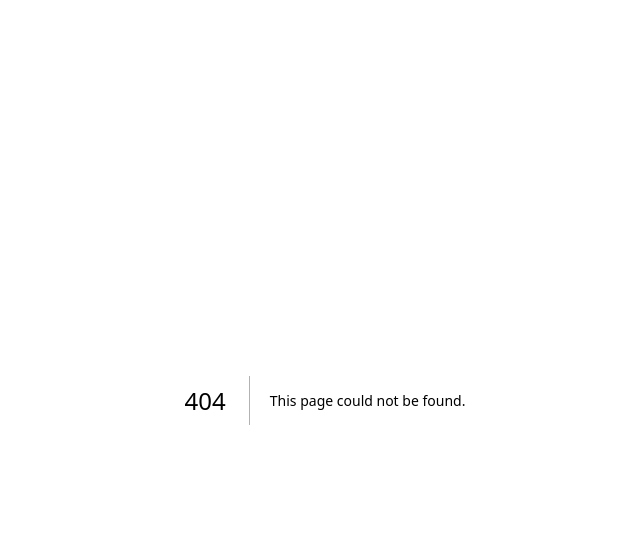
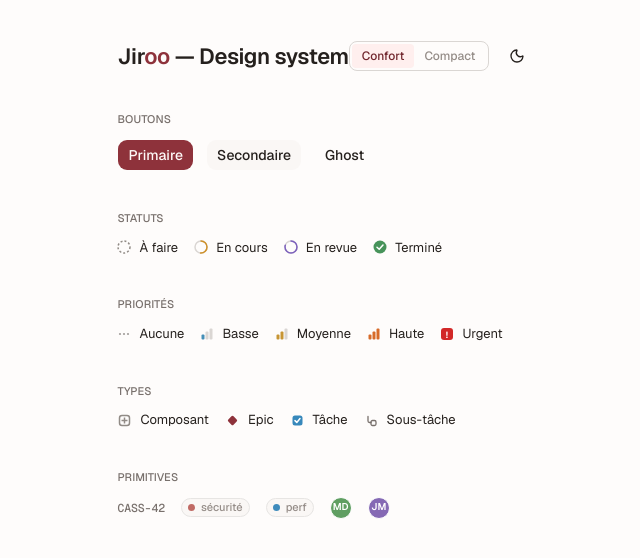
Before and after one commit to DVLPR-Consulting/jiroo, a Next.js app: page /design in a window 1280 px wide. Before the commit this address had no page. Shown: the top 558 px of the page, without its empty margins (315-955 px from the left). Built offline with nearby package versions, Linux system fonts and the light colour scheme.

Commit message:
feat: design system showcase page and home redirect

```diff
--- /dev/null
+++ b/app/design/page.tsx
@@ -0,0 +1,79 @@
+import { ThemeToggle } from "@/components/theme/theme-toggle";
+import { DensityToggle } from "@/components/theme/density-toggle";
+import { StatusDot } from "@/components/icons/status-dot";
+import { PrioIcon } from "@/components/icons/prio-icon";
+import { TypeIcon } from "@/components/icons/type-icon";
+import { ItemKey } from "@/components/jiroo/item-key";
+import { LabelPill } from "@/components/jiroo/label-pill";
+import { InitialsAvatar } from "@/components/jiroo/avatar";
+import { Button } from "@/components/ui/button";
+import { STATUS_IDS, STATUS_LABELS, PRIORITIES, PRIORITY_LABELS, ITEM_TYPES, ITEM_TYPE_LABELS } from "@/lib/design/constants";
+
+export default function DesignPage() {
+  return (
+    <main className="mx-auto max-w-3xl space-y-10 p-10">
+      <header className="flex items-center justify-between">
+        <h1 className="t-h1">
+          Jir<span className="text-[var(--primary)]">oo</span> — Design system
+        </h1>
+        <div className="flex items-center gap-3">
+          <DensityToggle />
+          <ThemeToggle />
+        </div>
+      </header>
+
+      <section className="space-y-3">
+        <h2 className="t-meta">Boutons</h2>
+        <div className="flex flex-wrap items-center gap-3">
+          <Button>Primaire</Button>
+          <Button variant="secondary">Secondaire</Button>
+          <Button variant="ghost">Ghost</Button>
+        </div>
+      </section>
+
+      <section className="space-y-3">
+        <h2 className="t-meta">Statuts</h2>
+        <div className="flex flex-wrap items-center gap-4">
+          {STATUS_IDS.map((s) => (
+            <span key={s} className="flex items-center gap-2 t-sm">
+              <StatusDot status={s} /> {STATUS_LABELS[s]}
+            </span>
+          ))}
+        </div>
+      </section>
+
+      <section className="space-y-3">
+        <h2 className="t-meta">Priorités</h2>
+        <div className="flex flex-wrap items-center gap-4">
+          {PRIORITIES.map((p) => (
+            <span key={p} className="flex items-center gap-2 t-sm">
+              <PrioIcon priority={p} /> {PRIORITY_LABELS[p]}
+            </span>
+          ))}
+        </div>
+      </section>
+
+      <section className="space-y-3">
+        <h2 className="t-meta">Types</h2>
+        <div className="flex flex-wrap items-center gap-4">
+          {ITEM_TYPES.map((t) => (
+            <span key={t} className="flex items-center gap-2 t-sm">
+              <TypeIcon type={t} /> {ITEM_TYPE_LABELS[t]}
+            </span>
+          ))}
+        </div>
+      </section>
+
+      <section className="space-y-3">
+        <h2 className="t-meta">Primitives</h2>
+        <div className="flex flex-wrap items-center gap-4">
+          <ItemKey value="CASS-42" />
+          <LabelPill name="sécurité" hue={1} />
+          <LabelPill name="perf" hue={3} />
+          <InitialsAvatar name="Marie Dupont" hue={2} />
+          <InitialsAvatar name="Jean Martin" hue={5} />
+        </div>
+      </section>
+    </main>
+  );
+}
--- a/app/page.tsx
+++ b/app/page.tsx
@@ -1,65 +1,5 @@
-import Image from "next/image";
+import { redirect } from "next/navigation";
 
 export default function Home() {
-  return (
-    <div className="flex flex-col flex-1 items-center justify-center bg-zinc-50 font-sans dark:bg-black">
-      <main className="flex flex-1 w-full max-w-3xl flex-col items-center justify-between py-32 px-16 bg-white dark:bg-black sm:items-start">
-        <Image
-          className="dark:invert"
-          src="/next.svg"
-          alt="Next.js logo"
-          width={100}
-          height={20}
-          priority
-        />
-        <div className="flex flex-col items-center gap-6 text-center sm:items-start sm:text-left">
-          <h1 className="max-w-xs text-3xl font-semibold leading-10 tracking-tight text-black dark:text-zinc-50">
-            To get started, edit the page.tsx file.
-          </h1>
-          <p className="max-w-md text-lg leading-8 text-zinc-600 dark:text-zinc-400">
-            Looking for a starting point or more instructions? Head over to{" "}
-            <a
-              href="https://vercel.com/templates?framework=next.js&utm_source=create-next-app&utm_medium=appdir-template-tw&utm_campaign=create-next-app"
-              className="font-medium text-zinc-950 dark:text-zinc-50"
-            >
-              Templates
-            </a>{" "}
-            or the{" "}
-            <a
-              href="https://nextjs.org/learn?utm_source=create-next-app&utm_medium=appdir-template-tw&utm_campaign=create-next-app"
-              className="font-medium text-zinc-950 dark:text-zinc-50"
-            >
-              Learning
-            </a>{" "}
-            center.
-          </p>
-        </div>
-        <div className="flex flex-col gap-4 text-base font-medium sm:flex-row">
-          <a
-            className="flex h-12 w-full items-center justify-center gap-2 rounded-full bg-foreground px-5 text-background transition-colors hover:bg-[#383838] dark:hover:bg-[#ccc] md:w-[158px]"
-            href="https://vercel.com/new?utm_source=create-next-app&utm_medium=appdir-template-tw&utm_campaign=create-next-app"
-            target="_blank"
-            rel="noopener noreferrer"
-          >
-            <Image
-              className="dark:invert"
-              src="/vercel.svg"
-              alt="Vercel logomark"
-              width={16}
-              height={16}
-            />
-            Deploy Now
-          </a>
-          <a
-            className="flex h-12 w-full items-center justify-center rounded-full border border-solid border-black/[.08] px-5 transition-colors hover:border-transparent hover:bg-black/[.04] dark:border-white/[.145] dark:hover:bg-[#1a1a1a] md:w-[158px]"
-            href="https://nextjs.org/docs?utm_source=create-next-app&utm_medium=appdir-template-tw&utm_campaign=create-next-app"
-            target="_blank"
-            rel="noopener noreferrer"
-          >
-            Documentation
-          </a>
-        </div>
-      </main>
-    </div>
-  );
+  redirect("/design");
 }
```
